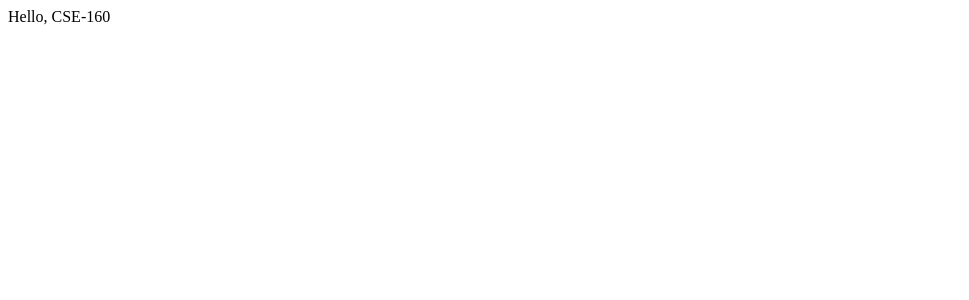
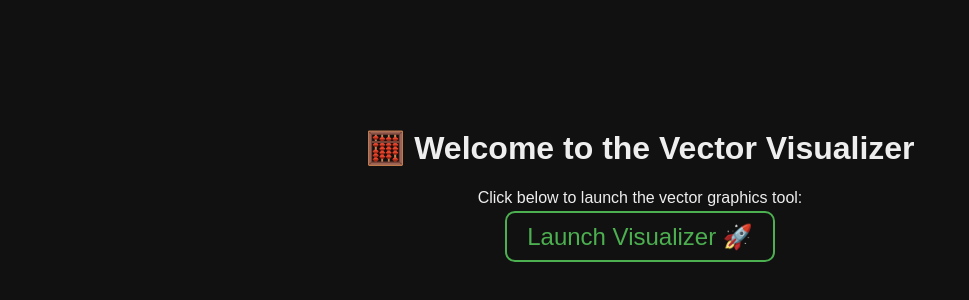
Before and after one commit to IzaiahLozano/CSE-160, a plain HTML site: page index.html in a window 1280 px wide. Shown: the whole page, without its empty margins (0-969 px from the left). Drawn offline with Linux system fonts and the light colour scheme.

Commit message:
Debugging Webpage

```diff
--- a/index.html
+++ b/index.html
@@ -1 +1,34 @@
-Hello, CSE-160
+<!DOCTYPE html>
+<html lang="en">
+<head>
+  <meta charset="UTF-8" />
+  <title>Welcome to Vector Visualizer</title>
+  <style>
+    body {
+      background-color: #111;
+      color: #eee;
+      font-family: sans-serif;
+      text-align: center;
+      padding-top: 100px;
+    }
+    a {
+      color: #4caf50;
+      font-size: 1.5rem;
+      text-decoration: none;
+      border: 2px solid #4caf50;
+      padding: 10px 20px;
+      border-radius: 10px;
+      transition: 0.3s;
+    }
+    a:hover {
+      background-color: #4caf50;
+      color: white;
+    }
+  </style>
+</head>
+<body>
+  <h1>🧮 Welcome to the Vector Visualizer</h1>
+  <p>Click below to launch the vector graphics tool:</p>
+  <a href="asg0.html">Launch Visualizer 🚀</a>
+</body>
+</html>
```
Also changed, not shown: 1 other file.
